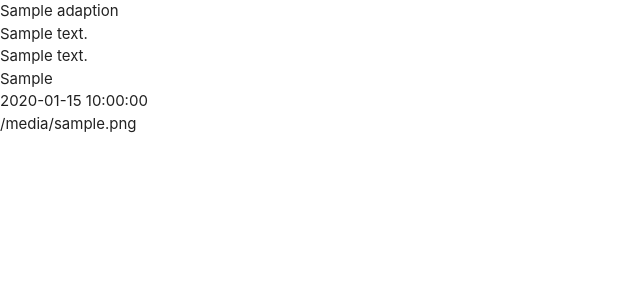
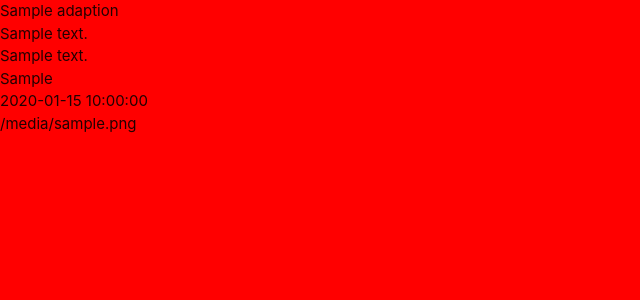
Before and after one commit to lucyrush/adapt-easy, a Flask app: page / in a window 1280 px wide. Shown: the top 300 px of the page, without its empty margins (0-640 px from the left). Run offline with Flask 2, Linux system fonts and the light colour scheme; a database or web service that is not in the repository returns one stand-in record (values such as "Sample title"); some libraries are stand-ins or nearby versions.

Commit message:
Add static files

```diff
--- /dev/null
+++ b/static/css/style.css
@@ -0,0 +1,3 @@
+body{
+    background-color: red;
+}
--- a/templates/base.html
+++ b/templates/base.html
@@ -6,6 +6,8 @@
     <link rel="stylesheet" href="https://cdnjs.cloudflare.com/ajax/libs/font-awesome/5.15.1/css/all.min.css"
         integrity="sha512-+4zCK9k+qNFUR5X+cKL9EIR+ZOhtIloNl9GIKS57V1MyNsYpYcUrUeQc9vNfzsWfV28IaLL3i96P9sdNyeRssA==" crossorigin="anonymous" type="text/css"/>
     <link rel="stylesheet" href="https://cdnjs.cloudflare.com/ajax/libs/materialize/1.0.0/css/materialize.min.css" type="text/css">
+    <link rel="stylesheet" href="{{ url_for('static', filename='css/style.css') }}" type="text/css">
+    {% block styles %} {% endblock %}
     <title>Adapt Easy</title>
 </head>
 <body>
@@ -15,5 +17,7 @@
 <script src="http://code.jquery.com/jquery-3.5.1.min.js"
     integrity="sha256-9/aliU8dGd2tb6OSsuzixeV4y/faTqgFtohetphbbj0=" crossorigin="anonymous"></script>
 <script src="https://cdnjs.cloudflare.com/ajax/libs/materialize/1.0.0/js/materialize.min.js"></script>
+<script src="{{ url_for('static', filename='js/script.js') }}"></script>
+{% block scripts %} {% endblock %}
 </body>
 </html>
```
Also changed, not shown: static/js/script.js (added).
